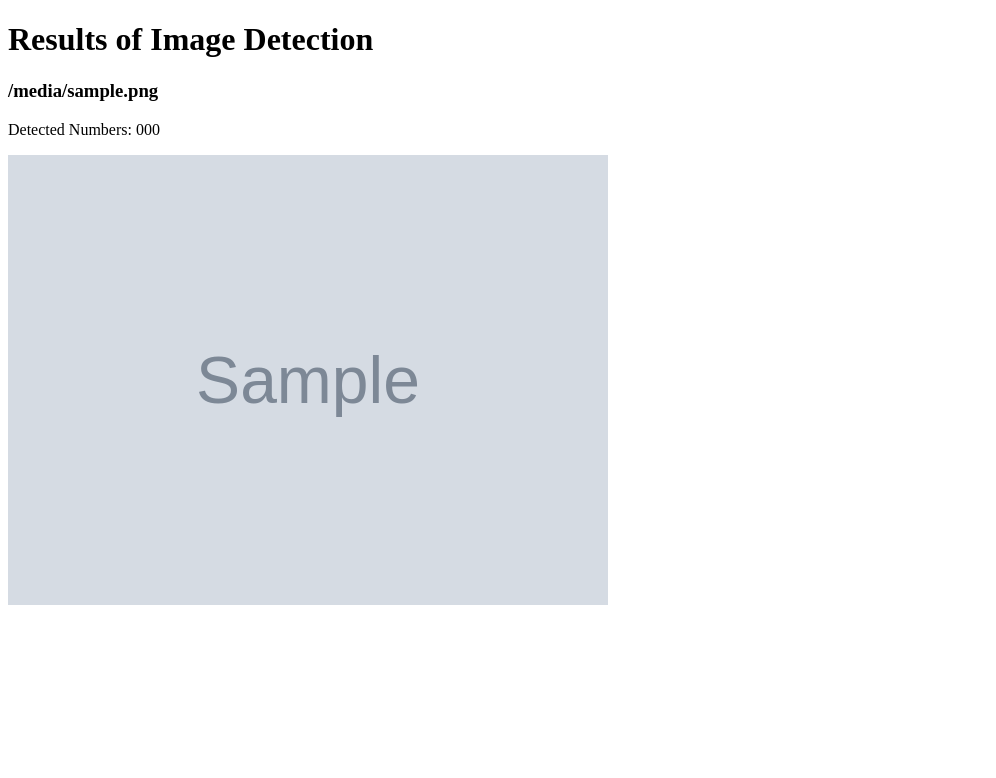
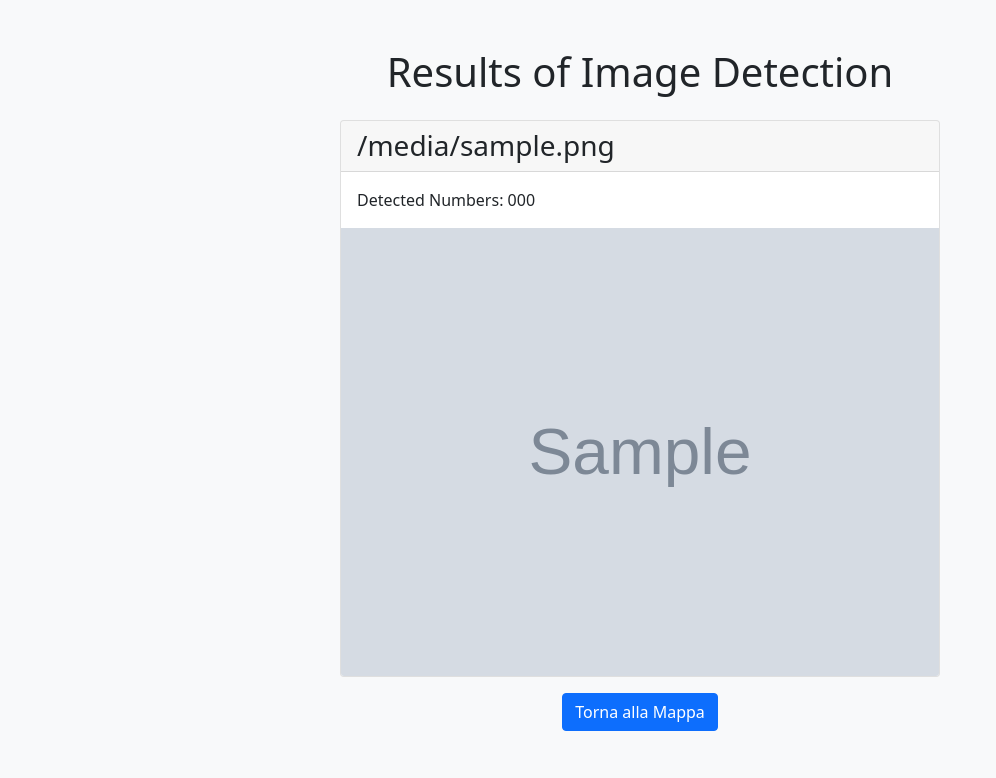
Before and after one commit to simonecampilli/Broccolandia, a Django app: template myapp/templates/results.html in a window 1280 px wide. Shown: the top 778 px of the page, without its empty margins (0-996 px from the left). Run offline with Django 5.2, Linux system fonts and the light colour scheme; the template is opened without the code that fills it: most values are stand-ins (such as "Sample title", 1, 10 or a date in 2020); grey boxes marked "Sample" are stand-in pictures.

Commit message:
abbellito ma da finire results rete neurale

```diff
--- a/myapp/templates/results.html
+++ b/myapp/templates/results.html
@@ -2,16 +2,27 @@
 <html lang="en">
 <head>
     <meta charset="UTF-8">
+    <meta name="viewport" content="width=device-width, initial-scale=1">
+    <link href="https://cdn.jsdelivr.net/npm/bootstrap@5.1.3/dist/css/bootstrap.min.css" rel="stylesheet">
     <title>Results of Image Detection</title>
 </head>
-<body>
-    <h1>Results of Image Detection</h1>
-    {% for image, numbers, image_path in results %}
-    <div>
-        <h3>{{ image }}</h3>
-        <p>Detected Numbers: {{ numbers }}</p>
-        <img src="{{ image_path }}" alt="Processed Image" style="width: 100%; max-width: 600px;">
+<body class="bg-light">
+    <div class="container py-5">
+        <h1 class="mb-4 text-center">Results of Image Detection</h1>
+        {% for image, numbers, image_path in results %}
+        <div class="card mb-3" style="max-width: 600px; margin: auto;">
+            <h3 class="card-header">{{ image }}</h3>
+            <div class="card-body">
+                <p class="card-text">Detected Numbers: {{ numbers }}</p>
+            </div>
+            <img src="{{ image_path }}" class="card-img-bottom" alt="Processed Image">
+        </div>
+        {% endfor %}
+        <div class="text-center">
+            <a href="{% url 'map' %}" class="btn btn-primary">Torna alla Mappa</a>
+        </div>
     </div>
-    {% endfor %}
+
+    <script src="https://cdn.jsdelivr.net/npm/bootstrap@5.1.3/dist/js/bootstrap.bundle.min.js"></script>
 </body>
 </html>
```
